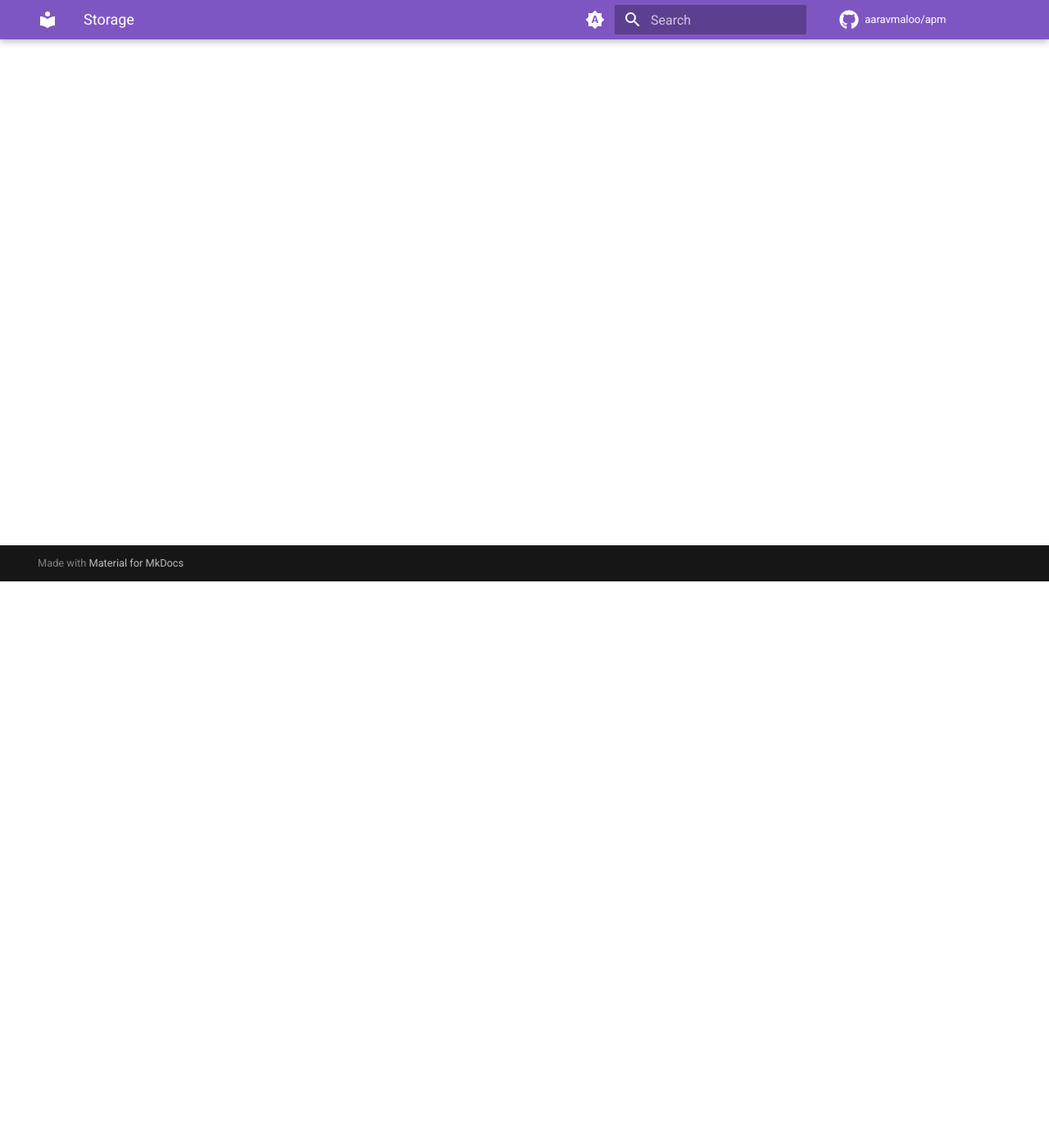
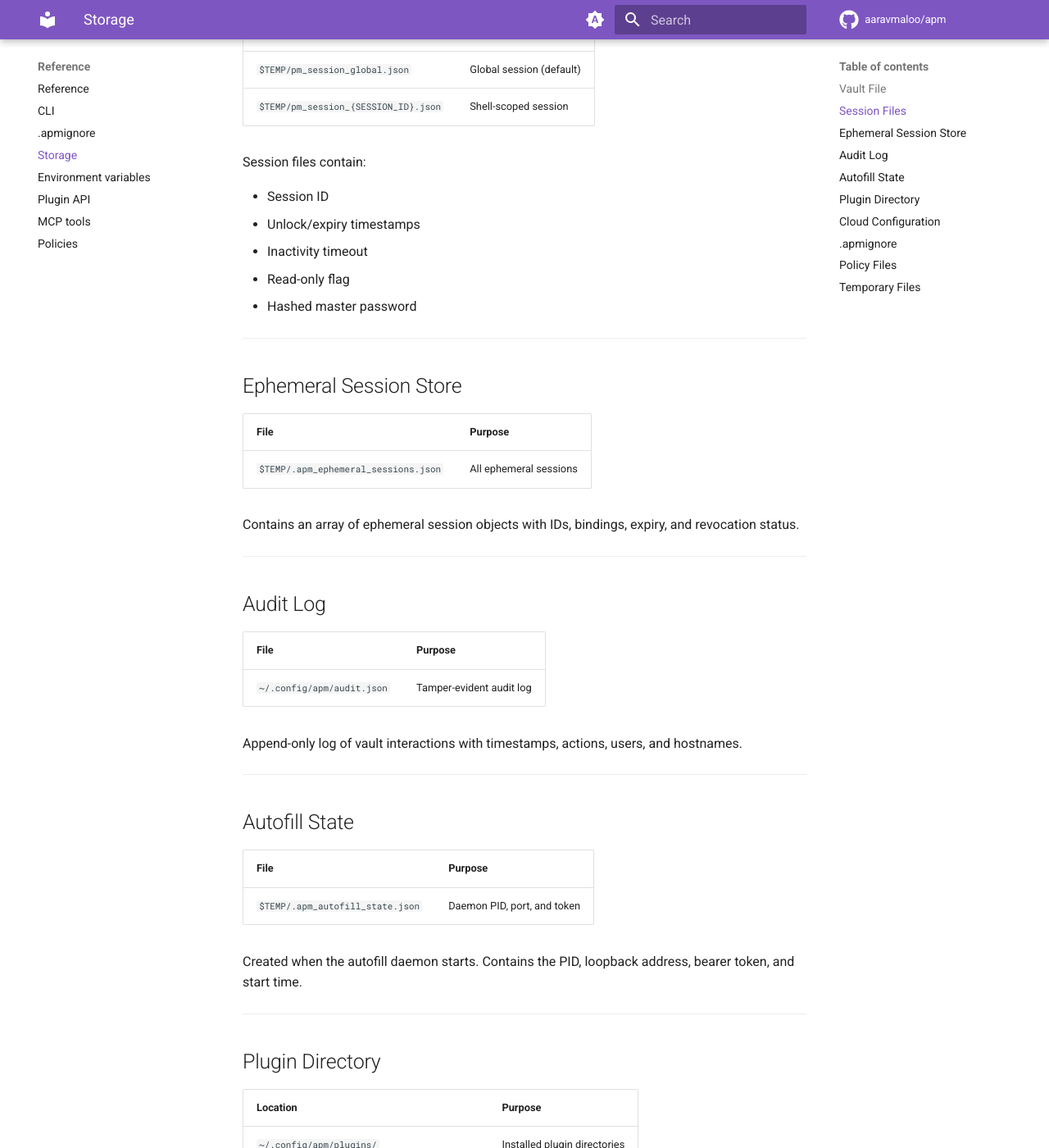
Before and after one commit to aaravmaloo/apm, an MkDocs documentation site: the page built from docs/reference/storage.md, in a window 1280 px wide and 1400 px high, scrolled down 691 px. Shown: the whole window at 82% size. Built offline with MkDocs 1.6.1 and Material for MkDocs 9.7.7, drawn with Linux system fonts in a browser that asks for light colours; comment, search, counter and statistics services are not loaded; some of the changed text lies outside the part shown.

Commit message:
update docs/reference/storage.md

````diff
--- a/docs/reference/storage.md
+++ b/docs/reference/storage.md
@@ -1 +1,106 @@
-# Storage Reference\n\nEncrypted vault payload includes entries, TOTP metadata, vocab, and permission overrides.
+# Storage Reference
+
+File locations and data layout for all APM artifacts.
+
+---
+
+## Vault File
+
+| Item          | Location                                  |
+| :------------ | :---------------------------------------- |
+| Default vault | `./vault.dat` (current working directory) |
+| Override      | `APM_VAULT_PATH` environment variable     |
+
+The vault is a single binary file in [V4 format](../concepts/vault-format.md) containing all encrypted entries, configuration, cloud tokens, MCP tokens, plugin overrides, vocabulary, and telemetry.
+
+---
+
+## Session Files
+
+| File                                 | Purpose                  |
+| :----------------------------------- | :----------------------- |
+| `$TEMP/pm_session_global.json`       | Global session (default) |
+| `$TEMP/pm_session_{SESSION_ID}.json` | Shell-scoped session     |
+
+Session files contain:
+
+- Session ID
+- Unlock/expiry timestamps
+- Inactivity timeout
+- Read-only flag
+- Hashed master password
+
+---
+
+## Ephemeral Session Store
+
+| File                                 | Purpose                |
+| :----------------------------------- | :--------------------- |
+| `$TEMP/.apm_ephemeral_sessions.json` | All ephemeral sessions |
+
+Contains an array of ephemeral session objects with IDs, bindings, expiry, and revocation status.
+
+---
+
+## Audit Log
+
+| File                       | Purpose                  |
+| :------------------------- | :----------------------- |
+| `~/.config/apm/audit.json` | Tamper-evident audit log |
+
+Append-only log of vault interactions with timestamps, actions, users, and hostnames.
+
+---
+
+## Autofill State
+
+| File                             | Purpose                     |
+| :------------------------------- | :-------------------------- |
+| `$TEMP/.apm_autofill_state.json` | Daemon PID, port, and token |
+
+Created when the autofill daemon starts. Contains the PID, loopback address, bearer token, and start time.
+
+---
+
+## Plugin Directory
+
+| Location                                   | Purpose                      |
+| :----------------------------------------- | :--------------------------- |
+| `~/.config/apm/plugins/`                   | Installed plugin directories |
+| `~/.config/apm/plugins/<name>/plugin.json` | Plugin manifest              |
+
+---
+
+## Cloud Configuration
+
+Cloud provider credentials (OAuth tokens, PATs) are stored **inside the encrypted vault** — not in separate files. This ensures they're protected by the same encryption and travel with the vault during sync.
+
+---
+
+## .apmignore
+
+| Location                     | Purpose           |
+| :--------------------------- | :---------------- |
+| Same directory as vault file | Primary location  |
+| Current working directory    | Fallback location |
+
+---
+
+## Policy Files
+
+Policy files are loaded on demand from a user-specified directory. They are not persisted in the vault.
+
+```bash
+pm policy load ./policies/
+```
+
+---
+
+## Temporary Files
+
+| Pattern                | Purpose                |
+| :--------------------- | :--------------------- |
+| `$TEMP/apm_export_*`   | Export files           |
+| `$TEMP/apm_recovery_*` | Recovery ceremony data |
+
+Temporary files are cleaned up after use.
````
